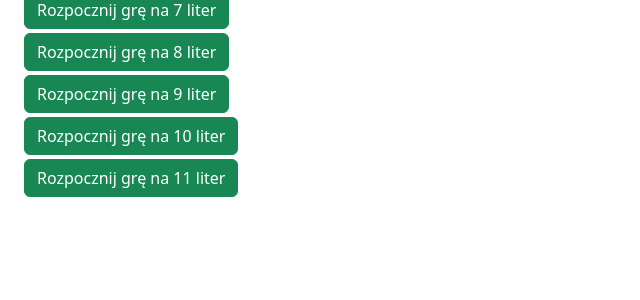
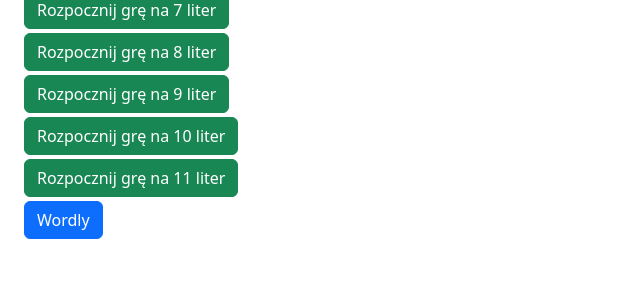
Before and after one commit to Polaxxd/wordly, a Flask app: page / in a window 1280 px wide. Shown: the part 211-511 px from the top of the page, without its empty margins (0-640 px from the left). Run offline with Flask 3, Linux system fonts and the light colour scheme.

Commit message:
Dodany link do wordly

```diff
--- a/templates/home.html
+++ b/templates/home.html
@@ -20,6 +20,9 @@
         <a href="{{ url_for("game_start", number = 9) }}" class="btn btn-success ml-3 mt-1">Rozpocznij grę na 9 liter</a>
         <a href="{{ url_for("game_start", number = 10) }}" class="btn btn-success ml-3 mt-1">Rozpocznij grę na 10 liter</a>
         <a href="{{ url_for("game_start", number = 11) }}" class="btn btn-success ml-3 mt-1">Rozpocznij grę na 11 liter</a>
+        <br>
+        <a href="https://wordly.org/pl" target="_blank" class="btn btn-primary ml-3 mt-1">Wordly</a>
+
     </div>
 
 
```
